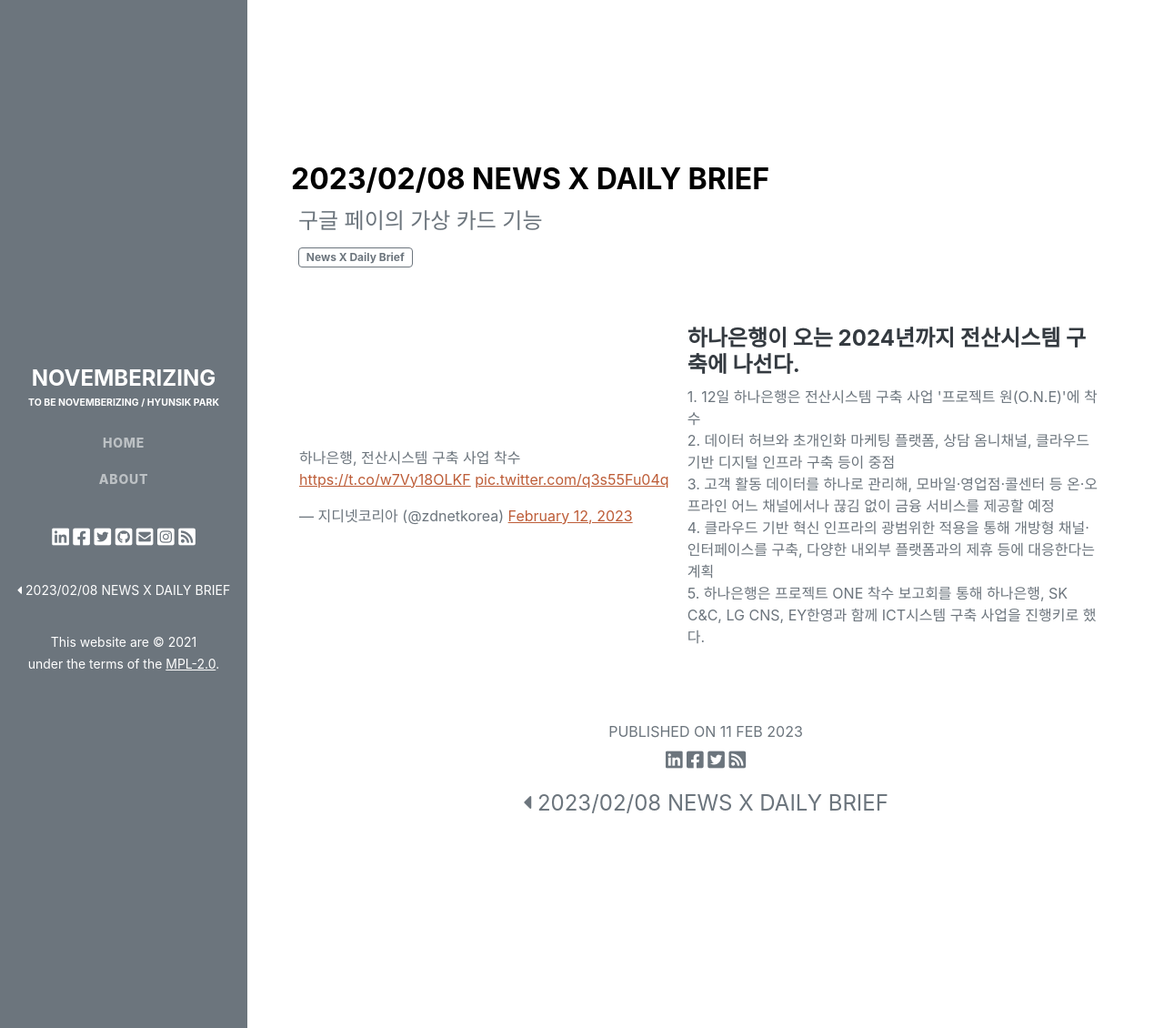
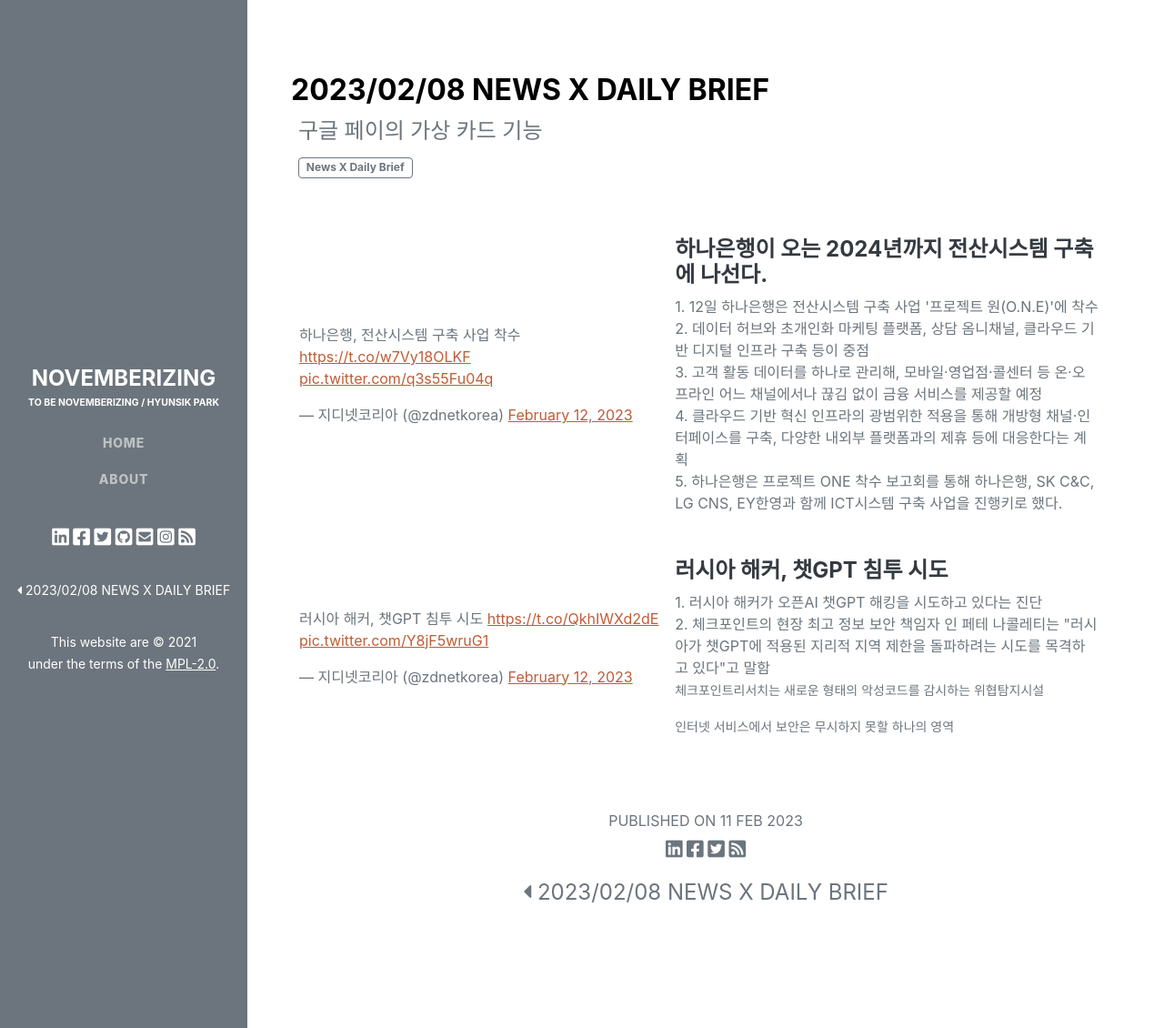
Before and after one commit to novemberizing/novemberizing.github.io, a Jekyll site: the page built from _posts/2023-02-12-TwitterBrief20230212.md, in a window 1280 px wide and 1130 px high. Shown: the whole window at 91% size. Built offline with Jekyll 4.4.1, drawn with Linux system fonts in a browser that asks for light colours; comment, search, counter and statistics services are not loaded.

Commit message:
업데이트

```diff
--- a/_posts/2023-02-12-TwitterBrief20230212.md
+++ b/_posts/2023-02-12-TwitterBrief20230212.md
@@ -25,5 +25,23 @@
                 </p>
             </td>
         </tr>
+        <tr>
+            <td>
+                <blockquote class="twitter-tweet"><p lang="ko" dir="ltr">러시아 해커, 챗GPT 침투 시도 <a href="https://t.co/QkhIWXd2dE">https://t.co/QkhIWXd2dE</a> <a href="https://t.co/Y8jF5wruG1">pic.twitter.com/Y8jF5wruG1</a></p>&mdash; 지디넷코리아 (@zdnetkorea) <a href="https://twitter.com/zdnetkorea/status/1624582333654528000?ref_src=twsrc%5Etfw">February 12, 2023</a></blockquote> <script async src="https://platform.twitter.com/widgets.js" charset="utf-8"></script>
+            </td>
+            <td class="align-top p-3">
+                <h4>러시아 해커, 챗GPT 침투 시도</h4>
+                <p>
+                    1. 러시아 해커가 오픈AI 챗GPT 해킹을 시도하고 있다는 진단<br />
+                    2. 체크포인트의 현장 최고 정보 보안 책임자 인 페테 나콜레티는 "러시아가 챗GPT에 적용된 지리적 지역 제한을 돌파하려는 시도를 목격하고 있다"고 말함<br />
+                    <small>체크포인트리서치는 새로운 형태의 악성코드를 감시하는 위협탐지시설</small><br />
+                </p>
+                <p>
+                    <small>
+                        인터넷 서비스에서 보안은 무시하지 못할 하나의 영역
+                    </small>
+                </p>
+            </td>
+        </tr>
     </tbody>
 </table>
```
Also changed, not shown: _posts/2023-02-12-NewsXBrief20230212.md (+1 -1 lines).
